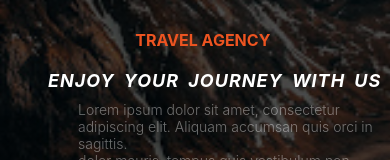
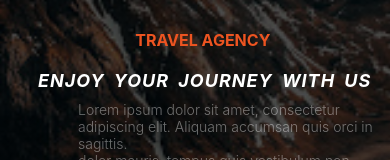
Before and after one commit to mchomvus4/project02, a React (Create React App) app: page / in a window 390 px wide. Shown: the part 392-552 px from the top of the page. Built offline with nearby package versions, Linux system fonts and the light colour scheme.

Commit message:
file updated

```diff
--- a/src/components/NavBar/Style.css
+++ b/src/components/NavBar/Style.css
@@ -187,7 +187,7 @@ h1{
     margin-left: 28px;
 }
 h1{
-    margin-left: -30px;
+    margin-left: -40px;
     margin-bottom: 10px;
 }
 .par-one{
```
